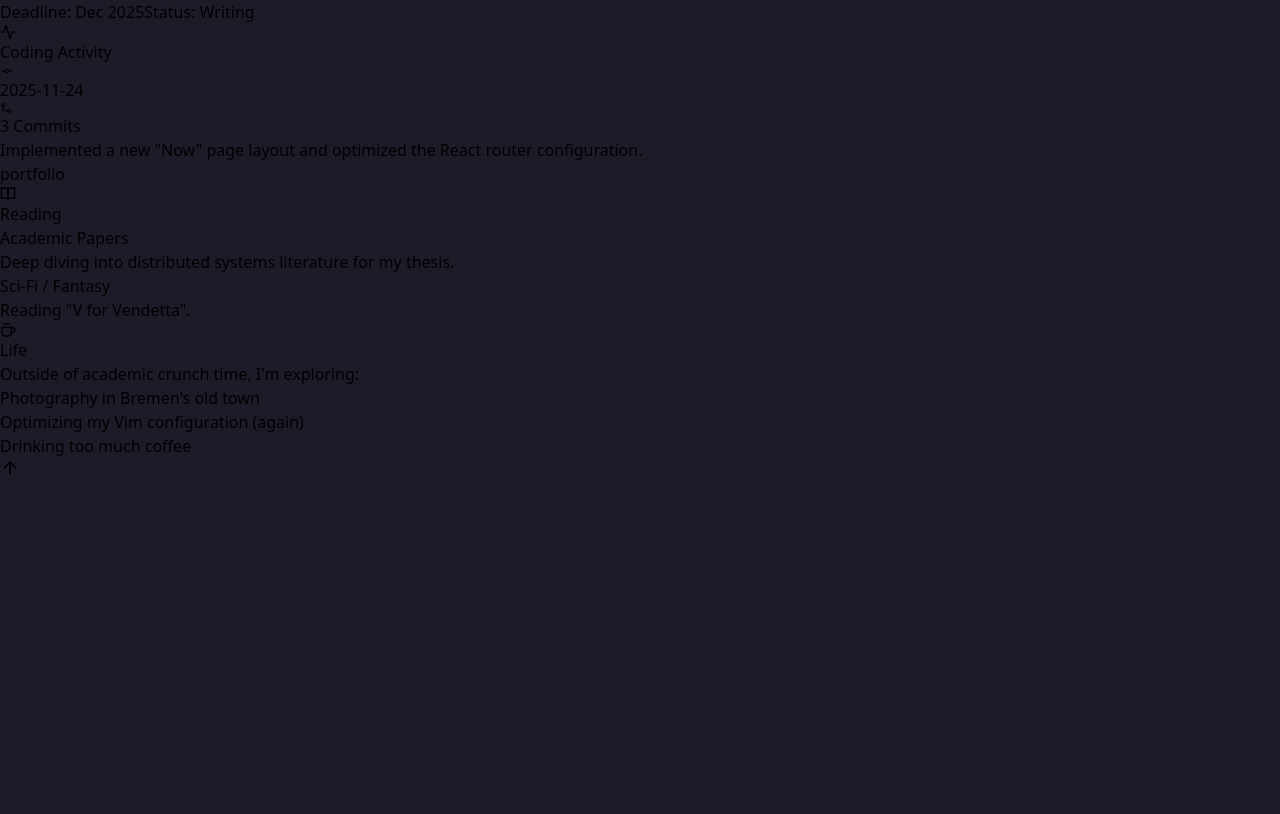
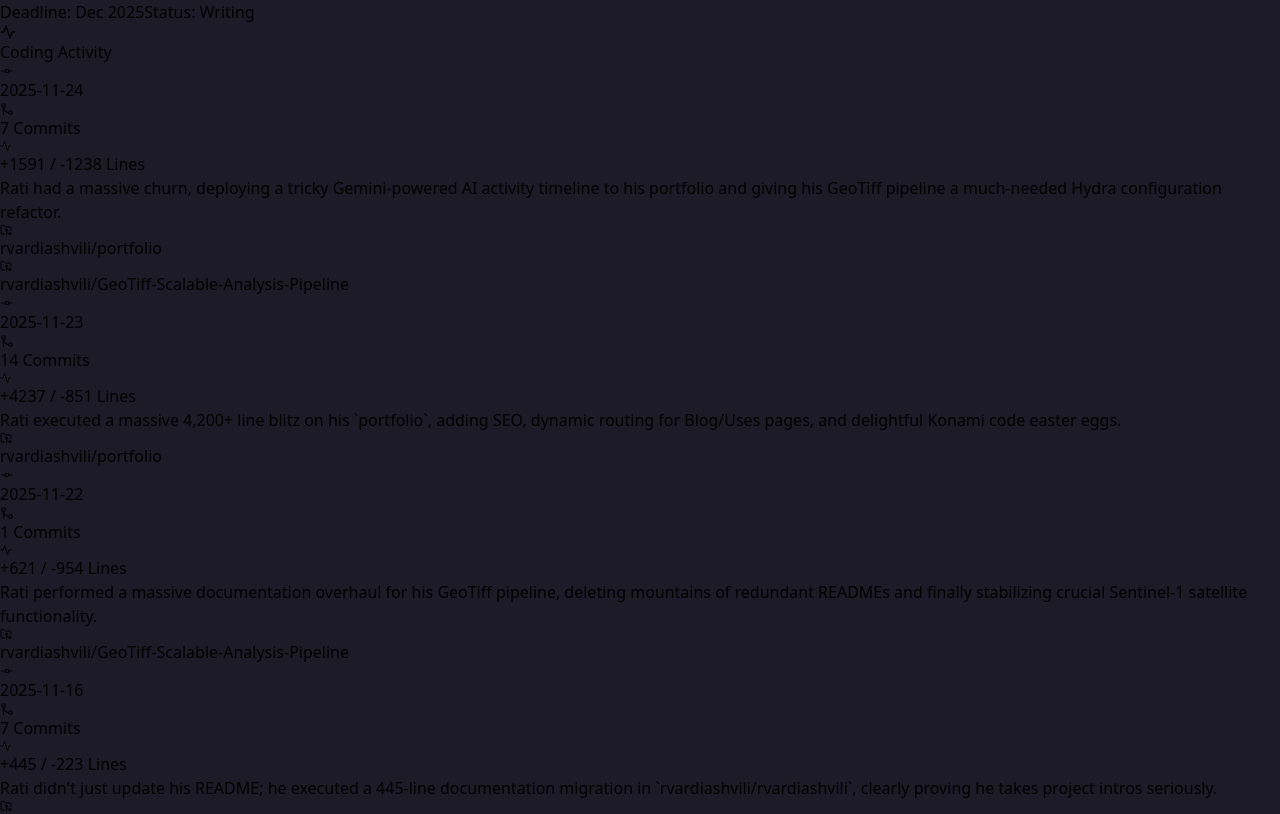
Before and after one commit to rvardiashvili/portfolio, a React (Vite) app: page /#/now in a window 1280 px wide. Shown: the part 1380-2194 px from the top of the page. Before the commit the page ends 1864 px from the top, so only its background shows below. Built offline with nearby package versions, Linux system fonts and the light colour scheme.

Commit message:
feat: complete timeline functionality with accurate stats and refined UI

```diff
--- a/package.json
+++ b/package.json
@@ -23,6 +23,8 @@
     "@types/react": "^18.2.15",
     "@types/react-dom": "^18.2.7",
     "@vitejs/plugin-react": "^4.0.3",
+    "@google/generative-ai": "^0.21.0",
+    "dotenv": "^16.4.7",
     "autoprefixer": "^10.4.14",
     "dotenv": "^17.2.3",
     "postcss": "^8.4.27",
--- a/src/Now.jsx
+++ b/src/Now.jsx
@@ -1,6 +1,6 @@
 import React from 'react';
 import { Link } from 'react-router-dom';
-import { ArrowLeft, Clock, GraduationCap, BookOpen, Coffee, Activity, GitCommit, GitMerge } from 'lucide-react';
+import { ArrowLeft, Clock, GraduationCap, BookOpen, Coffee, Activity, GitCommit, GitMerge, FolderGit2 } from 'lucide-react';
 import { SectionHeader, LiquidCard } from './components/UI';
 import SEO from './components/SEO';
 import timelineData from './timeline.json';
@@ -64,24 +64,37 @@ export default function Now() {
                     </div>
 
                     <LiquidCard className="p-5">
-                      <div className="flex flex-col sm:flex-row sm:items-center justify-between gap-2 mb-3">
-                        <span className="font-mono text-xs text-purple-400">{item.date}</span>
-                        <div className="flex items-center gap-3">
-                          <span className="text-[10px] uppercase tracking-wider text-slate-500 flex items-center gap-1">
-                            <GitMerge size={12} /> {item.commits} Commits
+                      <div className="flex flex-col gap-2 mb-3">
+                        <div className="flex justify-between items-center mb-1">
+                          <span className="font-mono text-base text-purple-400">{item.date}</span>
+                          <span className="text-sm font-bold text-white flex items-center gap-1.5 bg-slate-800 px-2 py-1 rounded-md border border-slate-700">
+                            <GitMerge size={14} className="text-purple-400" /> {item.commits} Commits
                           </span>
                         </div>
+                        {(item.additions > 0 || item.deletions > 0) && (
+                           <span className="text-xs uppercase tracking-wider text-slate-400 flex items-center gap-1.5 justify-end">
+                              <Activity size={12} className="text-slate-500" />
+                              <span className="text-green-400 font-bold">+{item.additions}</span> / <span className="text-red-400 font-bold">-{item.deletions}</span> Lines
+                           </span>
+                        )}
                       </div>
 
-                      <p className="text-slate-300 text-sm leading-relaxed mb-3">
+                      <p className="text-slate-300 text-sm leading-relaxed mb-4 pl-1 border-l-2 border-purple-500/20">
                         {item.summary}
                       </p>
 
-                      <div className="flex flex-wrap gap-2">
+                      <div className="flex flex-col gap-2 mt-3">
                         {item.repos.map((repo) => (
-                          <span key={repo} className="text-[10px] px-2 py-0.5 bg-slate-800/50 border border-white/5 rounded-full text-slate-400 font-mono">
+                          <a
+                            key={repo}
+                            href={`https://github.com/${repo}`}
+                            target="_blank"
+                            rel="noopener noreferrer"
+                            className="group w-fit flex items-center gap-2 text-[11px] px-3 py-1.5 bg-purple-500/10 border border-purple-500/20 rounded-md text-purple-300 font-mono font-medium tracking-wide hover:bg-purple-500/20 hover:border-purple-500 transition-colors cursor-pointer"
+                          >
+                            <FolderGit2 size={12} className="text-purple-400/80 group-hover:text-purple-300" />
                             {repo}
-                          </span>
+                          </a>
                         ))}
                       </div>
                     </LiquidCard>
--- a/src/timeline.json
+++ b/src/timeline.json
@@ -1,8 +1,43 @@
 [
   {
     "date": "2025-11-24",
-    "commits": 3,
-    "repos": ["portfolio"],
-    "summary": "Implemented a new \"Now\" page layout and optimized the React router configuration."
+    "commits": 7,
+    "additions": 1591,
+    "deletions": 1238,
+    "repos": [
+      "rvardiashvili/portfolio",
+      "rvardiashvili/GeoTiff-Scalable-Analysis-Pipeline"
+    ],
+    "summary": "Rati had a massive churn, deploying a tricky Gemini-powered AI activity timeline to his portfolio and giving his GeoTiff pipeline a much-needed Hydra configuration refactor."
+  },
+  {
+    "date": "2025-11-23",
+    "commits": 14,
+    "additions": 4237,
+    "deletions": 851,
+    "repos": [
+      "rvardiashvili/portfolio"
+    ],
+    "summary": "Rati executed a massive 4,200+ line blitz on his `portfolio`, adding SEO, dynamic routing for Blog/Uses pages, and delightful Konami code easter eggs."
+  },
+  {
+    "date": "2025-11-22",
+    "commits": 1,
+    "additions": 621,
+    "deletions": 954,
+    "repos": [
+      "rvardiashvili/GeoTiff-Scalable-Analysis-Pipeline"
+    ],
+    "summary": "Rati performed a massive documentation overhaul for his GeoTiff pipeline, deleting mountains of redundant READMEs and finally stabilizing crucial Sentinel-1 satellite functionality."
+  },
+  {
+    "date": "2025-11-16",
+    "commits": 7,
+    "additions": 445,
+    "deletions": 223,
+    "repos": [
+      "rvardiashvili/rvardiashvili"
+    ],
+    "summary": "Rati didn't just update his README; he executed a 445-line documentation migration in `rvardiashvili/rvardiashvili`, clearly proving he takes project intros seriously."
   }
 ]
```
Also changed, not shown: scripts/debug-github-events.js (added, +114 -0 lines), scripts/generate-timeline.js (+69 -15 lines), 1 other file (tests, documents, lock files or other folders).
